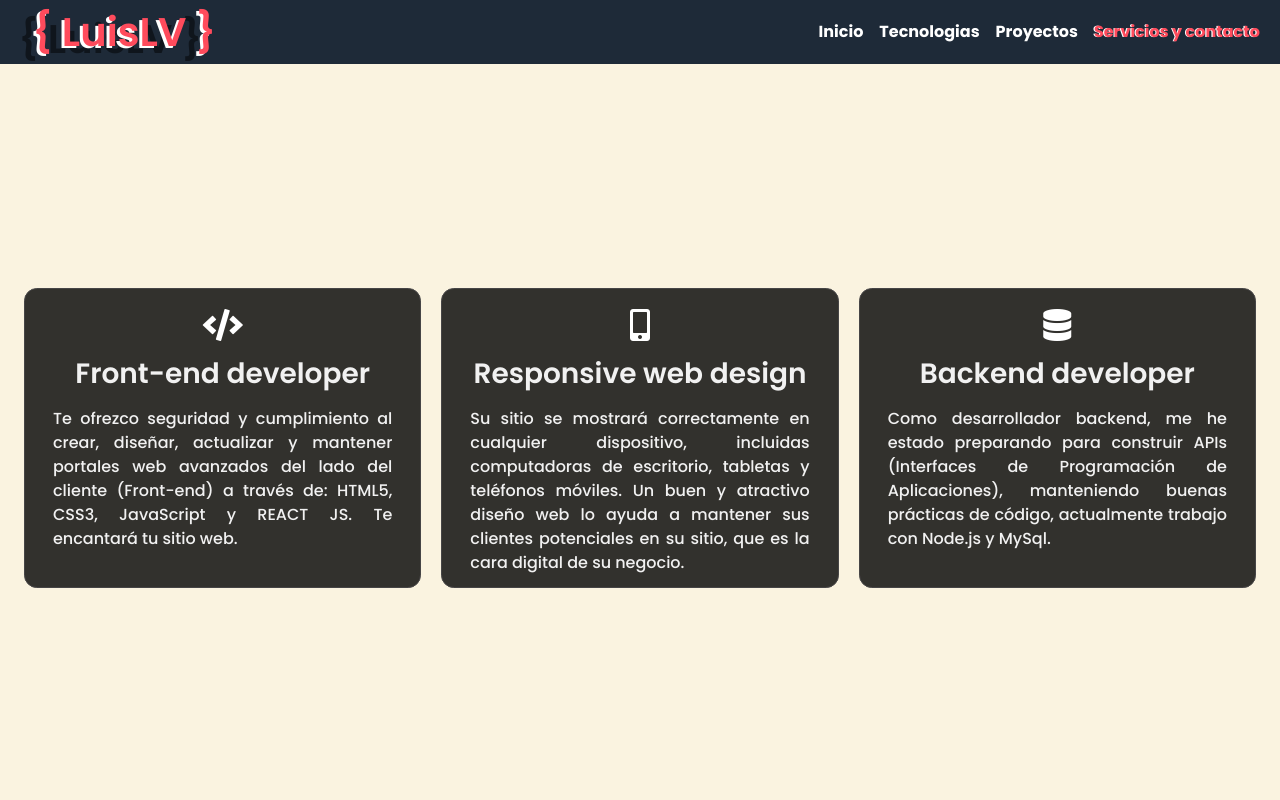
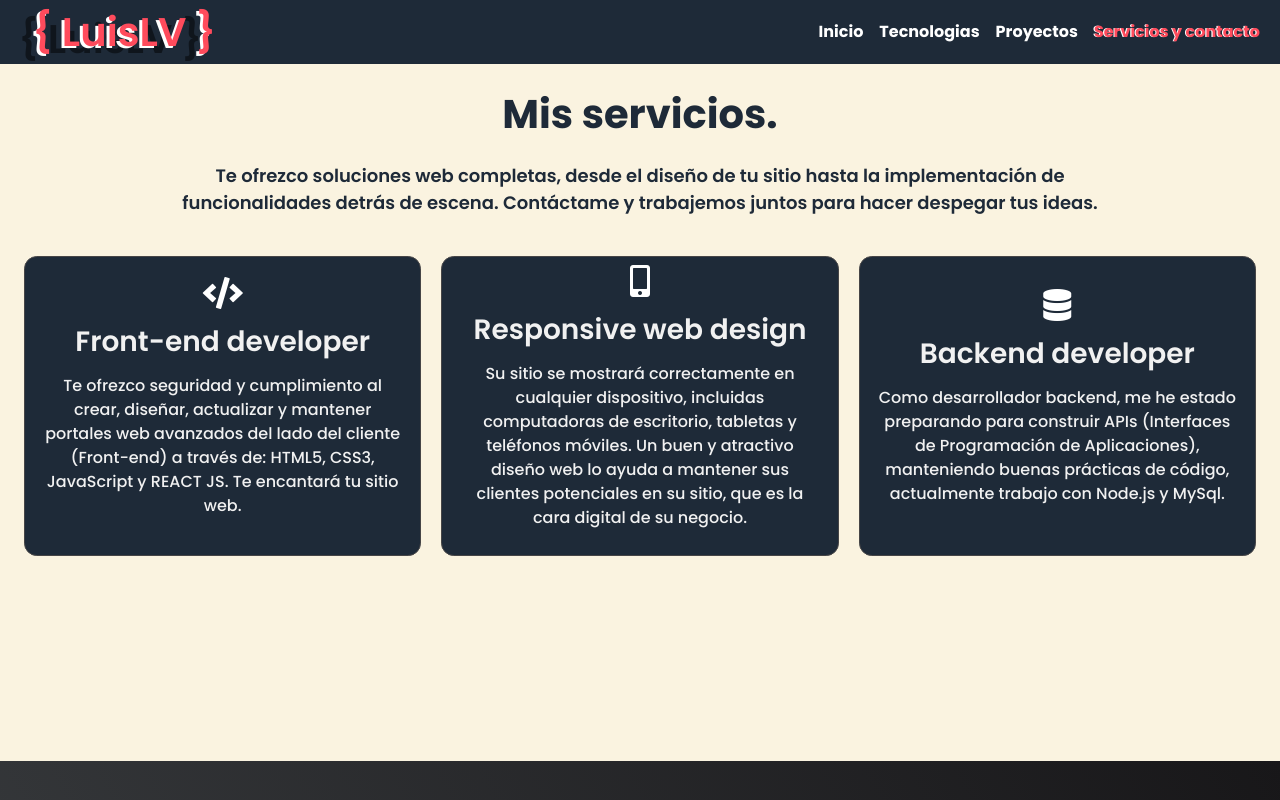
Before and after one commit to LuisLunaV/portafolio_web_2025, a Vue app: page /servicios_y_contacto in a window 1280 px wide. Shown: the top 800 px of the page. Built offline with nearby package versions, Linux system fonts and the light colour scheme.

Commit message:
titulo y subtitulo

```diff
--- /dev/null
+++ b/src/assets/css/computadora.css
@@ -0,0 +1,14 @@
+.btn-pdf{
+  background-color: var(--negro-suave);
+  color: #ffff;
+  text-decoration: none;
+  padding: 5px;
+  transition: .5s;
+  border-radius: 5px;
+  border: 2px solid var(--negro-suave);
+}
+
+.btn-pdf:hover{
+  background-color: #ffff;
+  color: var(--negro-suave);
+}
--- a/src/assets/css/inicio.css
+++ b/src/assets/css/inicio.css
@@ -38,12 +38,15 @@ align-items: center;
   font-size: 100px;
 }
 .sobre-mi-msg{
-  /* position: relative; */
   z-index: 2;
   background-color: var(--amarillo);
  width: 100%;
- height: 100%;
+ height: 84%;
   padding:10px;
+  display: flex;
+  flex-direction: column;
+  justify-content: center;
+  align-items: center;
 }
 
 .button-contact {
--- a/src/assets/css/proyectos.css
+++ b/src/assets/css/proyectos.css
@@ -23,7 +23,7 @@
   /* margin: 0 auto; */
   /* max-width: 500px; */
   width: 100%;
-  background-color: rgba(0, 0, 0, 0.5) !important;
+  background-color: rgba(0, 0, 0, 0.6) !important;
   overflow: hidden;
   border-radius: 0.8rem;
   border: solid rgba(0, 0, 0,0.4) 3px;
--- a/src/assets/css/servicios.css
+++ b/src/assets/css/servicios.css
@@ -1,7 +1,7 @@
 /* mis servicios */
-.pading-izq-der {
+/* .pading-izq-der {
   padding: 20px;
-}
+} */
 
 .centrar-texto {
   text-align: center;
@@ -13,16 +13,17 @@
 }
 
 .mis-servicios {
+  padding: 7% 0% 2% 0;
   display: flex;
   flex-direction: column;
   justify-content: center;
   align-items: center;
 }
 .contenedor-mis-servicios {
-  height: 100vh;
-  padding-top: 6%;
+  height: 60vh;
+  /* padding-top: 6%; */
   display: grid;
-  align-items: center;
+  /* align-items: center; */
   justify-content: center;
   grid-template-columns: repeat(1, 1fr);
   column-gap: 20px;
@@ -32,25 +33,27 @@
 }
 
 .contenedor-de-servicio {
+  /* background-color: rgba(0, 0, 0, 0.8); */
   border: 1.5px solid var(--negro) !important;
   border-radius: 0.8rem;
-  background-color: rgba(0, 0, 0, 0.8);
+  background-color: var(--negro-suave);
   transition: 0.5s;
+  display:flex;
+  flex-direction: column;
+  justify-content: center;
 }
 .contenedor-de-servicio .icono-servicio {
   color: #fff;
-    transition: 0.5s ;
-
+  transition: 0.5s ;
 }
 
 .contenedor-de-servicio:hover {
-  background-color: rgba(0, 0, 0, 0.8);
   filter: drop-shadow(0 0 10px rgba(0, 0, 0, 0.8));
 }
 
 .contenedor-de-servicio:hover .icono-servicio {
   color: #FF4B5C;
-  text-shadow: -1px 0px 2px #f1f1f1;
+  /* text-shadow: -1px 0px 2px #f1f1f1; */
 
 }
 
--- a/src/assets/main.css
+++ b/src/assets/main.css
@@ -1,5 +1,6 @@
 @import url('https://fonts.googleapis.com/css2?family=Poppins:ital,wght@0,100;0,200;0,300;0,400;0,500;0,600;0,700;0,800;0,900;1,100;1,200;1,300;1,400;1,500;1,600;1,700;1,800;1,900&display=swap');
 @import url(./css/animaciones.css);
+@import url(./css/computadora.css);
 @import url(./css/inicio.css);
 @import url(./css/tecnologias.css);
 @import url(./css/proyectos.css);
--- /dev/null
+++ b/src/modules/portafolio/components/TituloSubtitulo.vue
@@ -0,0 +1,16 @@
+<template>
+  <div class="titulo-subtitulo mb-3">
+      <h1 class="color-negro-suave poppins-bold pb-2">{{title}}</h1>
+      <p class="color-negro-suave poppins-semibold p-2 w-75 text-center">
+        {{subtitle}}
+      </p>
+    </div>
+</template>
+<script lang="ts" setup>
+interface Props{
+  title:string;
+  subtitle:string;
+}
+
+defineProps<Props>();
+</script>
--- a/src/modules/portafolio/components/pc/ComputadoraPc.vue
+++ b/src/modules/portafolio/components/pc/ComputadoraPc.vue
@@ -23,12 +23,13 @@
             >
               Sobre mi
             </p>
-            <p class="poppins-medium text-center box-bottom">
+            <p class="poppins-medium text-center box-bottom mb-1">
               Desarrollador web con más de dos años de experiencia, actualmente desempeñándome en el desarrollo y mantenimiento de aplicaciones web en el sector restaurantero. Me considero fan de Asimov y un entusiasta del software libre y evangelista de Linux.
             </p>
-            <!-- <div class="div-btn-cv box-bottom">
-              <button class="button-animacion btn-cv rounded-3 poppins-bold">Descarga mi CV</button>
-            </div> -->
+            <a class="poppins-semibold btn-pdf pe-2 box-bottom" href="#">
+                <i class="bi bi-arrow-down-circle-fill mx-2"></i>
+                Descargar CV
+              </a>
           </div>
           <div v-else class="sobre-mi-logo">
             <span class="box-top poppins-bold">{{ logo }}</span>
@@ -68,7 +69,7 @@ defineProps<Props>()
   overflow: hidden;
   background-color: #ccd4e1;
   max-width: 500px;
-  max-height: 400px;
+  max-height: 420px;
   width: 100%;
   height: 100%;
   border-radius: 20px;
--- a/src/modules/portafolio/components/servicios/ServicioTarjeta.vue
+++ b/src/modules/portafolio/components/servicios/ServicioTarjeta.vue
@@ -1,8 +1,14 @@
 <template>
+  <div class="mis-servicios">
+       <TituloSubtitulo
+     :title="titulo"
+     :subtitle="subtitulo"
+     />
+        <div class="contenedor-mis-servicios amarillo-mate px-4">
           <div
           v-for="(value, index) in imprimirServicio"
           :key="index"
-        :class="['contenedor-de-servicio tamaño-de-fuente-2 centrar-texto pading-izq-der altura-30 box-bottom', value.clase_box]"
+        :class="['contenedor-de-servicio tamaño-de-fuente-2 centrar-texto px-2 altura-30 box-bottom', value.clase_box]"
         >
           <div class="titulo-servicio-dos centrar-column-flex">
             <i :class="['fas', value.icon_class ,'fa-2x icono-servicio']"></i>
@@ -15,17 +21,27 @@
           <div class="informacion-del-servicio-dos centrar-margin px-2 pt-2">
             <p
               class="color-blanco  poppins-medium"
-              style="text-align: justify;"
+              style="text-align: center;"
             >
             {{ value.description }}
             </p>
           </div>
         </div>
+        </div>
+        </div>
 </template>
 
 <script lang="ts" setup>
 import { type IServicios } from '@/json/servicios';
+import TituloSubtitulo from '@/modules/portafolio/components/TituloSubtitulo.vue';
 import { computed, ref } from 'vue';
+
+const titulo = ref<string>('');
+const subtitulo = ref<string>('');
+titulo.value = 'Mis servicios.';
+subtitulo.value = `Te ofrezco soluciones web completas, desde el diseño de tu sitio hasta la implementación de funcionalidades detrás de escena.
+Contáctame y trabajemos juntos para hacer despegar tus ideas.`;
+
 interface Props{
   servicios:IServicios[]
 }
--- a/src/modules/portafolio/views/ServiciosContactoView.vue
+++ b/src/modules/portafolio/views/ServiciosContactoView.vue
@@ -1,12 +1,10 @@
 <template>
-      <div class="contenedor-mis-servicios amarillo-mate px-4">
-        <ServicioTarjeta :servicios="data"/>
-      </div>
+      <ServicioTarjeta :servicios="data"/>
       <ContactoPortafolio />
       <FooterPortafolio/>
 </template>
 <script lang="ts" setup>
-import ContactoPortafolio from '@/modules/portafolio/components/servicios/ContactoPortafolio.vue'
+import ContactoPortafolio from '@/modules/portafolio/components/servicios/ContactoPortafolio.vue';
 import FooterPortafolio from '@/modules/portafolio/components/FooterPortafolio.vue';
 import ServicioTarjeta from '@/modules/portafolio/components/servicios/ServicioTarjeta.vue';
 import { useFetch } from '@/modules/composables/useFetch';
--- a/src/modules/portafolio/views/TecnologiasView.vue
+++ b/src/modules/portafolio/views/TecnologiasView.vue
@@ -1,11 +1,10 @@
 <template>
   <div class="mis-tecnologias amarillo-mate">
-    <div class="titulo-subtitulo mb-3">
-      <h1 class="color-negro-suave poppins-bold pb-2">Conocimientos técnicos y habilidades.</h1>
-      <p class="color-negro-suave poppins-semibold p-2 w-75 text-center">
-        Habilidades técnicas que he ido desarrollando a través de mi experiencia laboral y proyectos personales.
-      </p>
-    </div>
+    <!-- titulo y subtitulo -->
+     <TituloSubtitulo
+     :title="titulo"
+     :subtitle="subtitulo"
+     />
     <ul class="contenedor-de-tecnologias">
       <TecnologiaInfo :skills="skills" />
     </ul>
@@ -13,10 +12,16 @@
 </template>
 <script lang="ts" setup>
 import TecnologiaInfo from '@/modules/portafolio/components/tecnologias/TecnologiaInfo.vue'
+import TituloSubtitulo from '../components/TituloSubtitulo.vue'
 import { useFetch } from '@/modules/composables/useFetch'
 import { useWindowSize } from '@/modules/composables/useWindowSize'
 import { useVentanaStore } from '@/modules/portafolio/stores/ventana.store'
-import { onMounted } from 'vue'
+import { onMounted, ref } from 'vue'
+
+const titulo = ref<string>('');
+const subtitulo = ref<string>('');
+titulo.value = 'Conocimientos técnicos y habilidades.';
+subtitulo.value = 'Aquí puedes encontrar las tecnologías que he ido desarrollando a lo largo de mi experiencia laboral y mis proyectos personales.';
 
 const { fetchDataTech } = useFetch()
 const skills = fetchDataTech()
```
